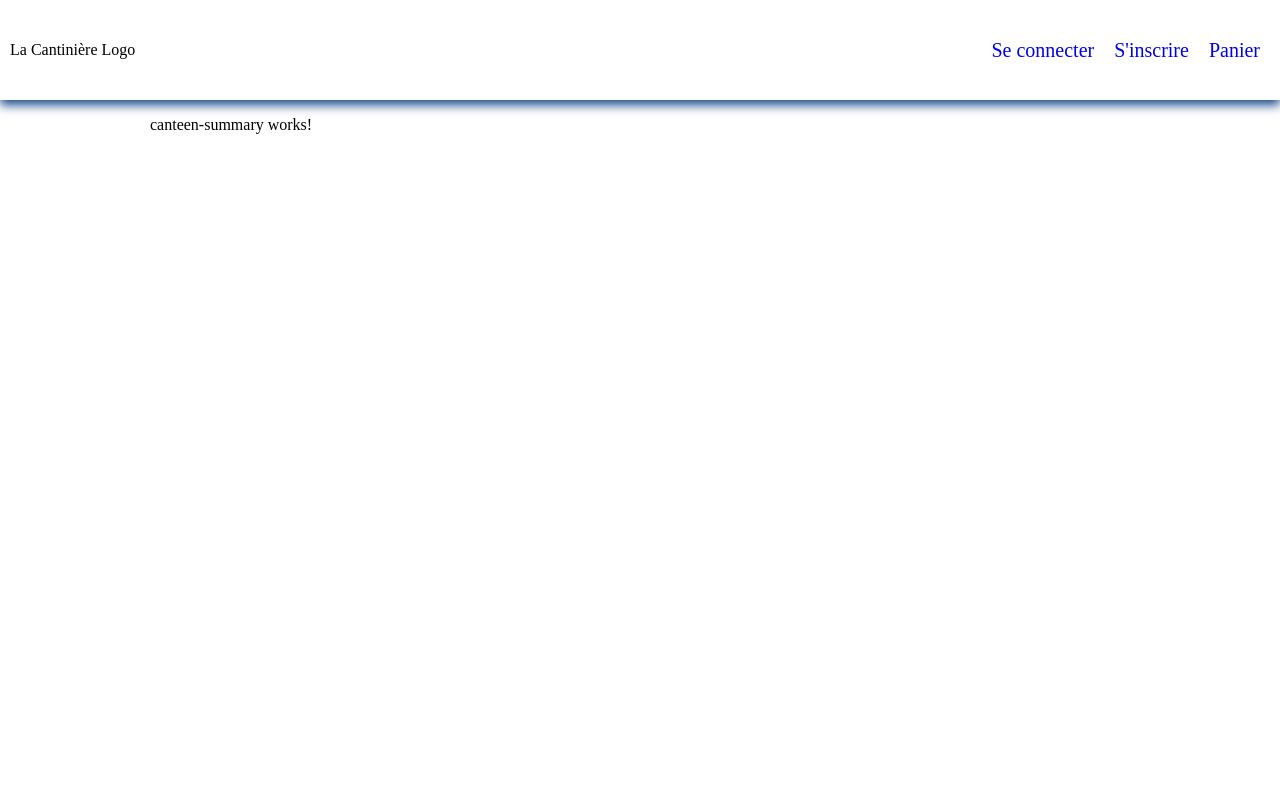
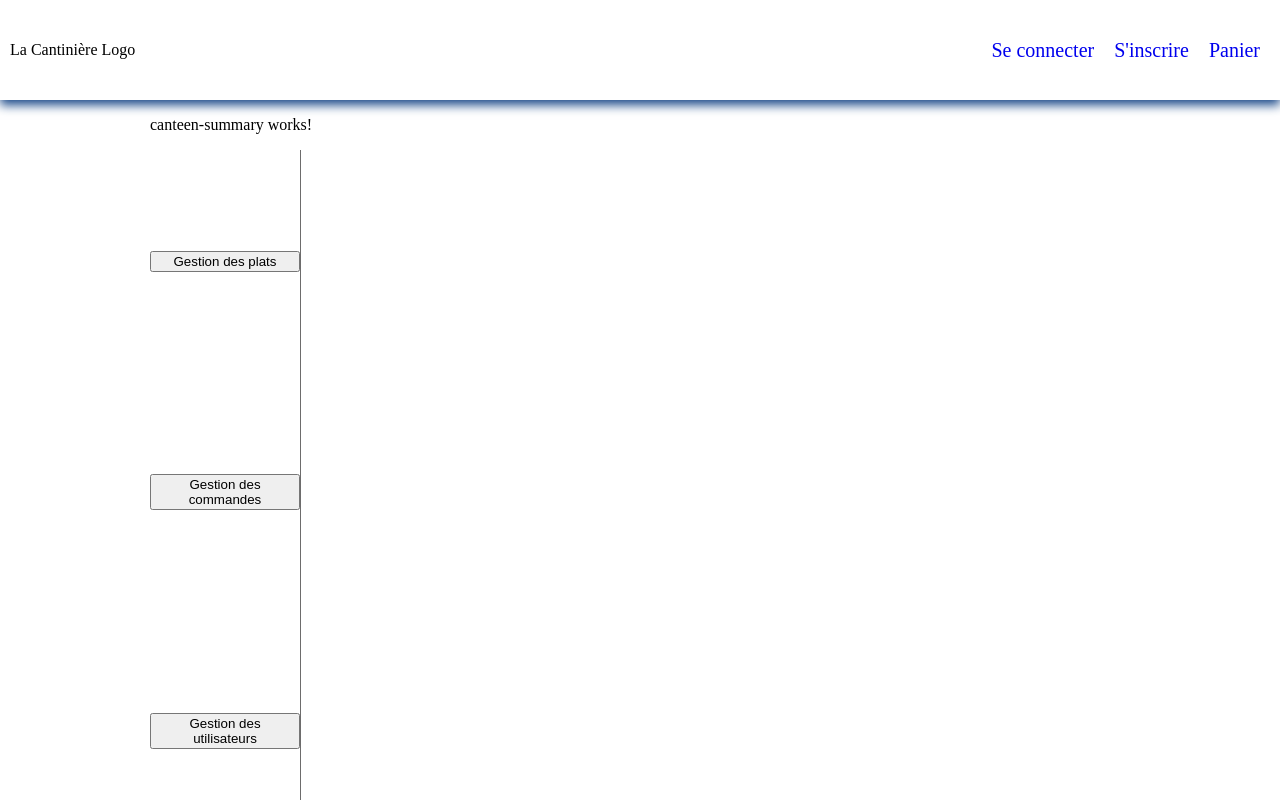
Before and after one commit to mitsune91/cantinerie, an Angular app: page /cantiniere in a window 1280 px wide. Built offline with nearby package versions, Linux system fonts and the light colour scheme; no server answers.

Commit message:
dynamic sidebar.component

```diff
--- /dev/null
+++ b/src/app/app.sidebar.module.ts
@@ -0,0 +1,16 @@
+import { NgModule } from '@angular/core';
+import { CommonModule } from '@angular/common';
+import {SidebarComponent} from './components/sidebar/sidebar.component';
+
+const sidebarComponents = [
+  SidebarComponent
+];
+
+@NgModule({
+  imports: [
+    CommonModule
+  ],
+  declarations: [...sidebarComponents],
+  exports: [...sidebarComponents],
+})
+export class AppSidebarModule { }
--- a/src/app/components/sidebar/sidebar.component.html
+++ b/src/app/components/sidebar/sidebar.component.html
@@ -1,5 +1,5 @@
 <div class="sidebar-wrapper">
-  <button *ngFor="let menu of userMenus"
+  <button *ngFor="let menu of buttonsMenu"
           [value]="menu"
           (click)="selectDayForMenu(menu)">
     {{menu}}
--- a/src/app/components/sidebar/sidebar.component.ts
+++ b/src/app/components/sidebar/sidebar.component.ts
@@ -1,4 +1,4 @@
-import {Component, OnInit, Output, EventEmitter} from '@angular/core';
+import {Component, OnInit, Output, EventEmitter, Input} from '@angular/core';
 
 @Component({
   selector: 'app-sidebar',
@@ -7,21 +7,20 @@ import {Component, OnInit, Output, EventEmitter} from '@angular/core';
 })
 export class SidebarComponent implements OnInit {
 
-  @Output() newItemEvent = new EventEmitter<string>();
+  @Input() buttonsMenu;
 
-  role = null;
-  userMenus = ['Lundi', 'Mardi', 'Mercredi', 'Jeudi', 'Vendredi'];
-  adminManageMenus = [];
+  @Output() btnEvent = new EventEmitter<string>();
 
   constructor() { }
 
   ngOnInit(): void {
+    console.log(this.buttonsMenu);
   }
 
   // Récupère le jour sélectionner dans la sidebar
   // pour l'envoyer au composant Home
   selectDayForMenu(value: string): void {
-    this.newItemEvent.emit(value);
+    this.btnEvent.emit(value);
   }
 
 }
--- a/src/app/views/canteen/canteen-summary/canteen-summary.component.html
+++ b/src/app/views/canteen/canteen-summary/canteen-summary.component.html
@@ -1 +1,6 @@
 <p>canteen-summary works!</p>
+
+<app-sidebar
+  [buttonsMenu]="canteenMenus"
+  (btnEvent)="onSelectedMenu($event)"
+></app-sidebar>
--- a/src/app/views/canteen/canteen-summary/canteen-summary.component.ts
+++ b/src/app/views/canteen/canteen-summary/canteen-summary.component.ts
@@ -10,6 +10,7 @@ import {takeUntil} from 'rxjs/operators';
 })
 export class CanteenSummaryComponent extends BaseComponent implements OnInit {
 
+  canteenMenus = ['Gestion des plats', 'Gestion des commandes', 'Gestion des utilisateurs'];
   orderOfTheDay: any;
   day = new Date();
 
@@ -40,4 +41,8 @@ export class CanteenSummaryComponent extends BaseComponent implements OnInit {
       });
   }
 
+  onSelectedMenu(section: string): void {
+    console.log(section);
+  }
+
 }
--- a/src/app/views/canteen/canteen.module.ts
+++ b/src/app/views/canteen/canteen.module.ts
@@ -3,14 +3,16 @@ import { CommonModule } from '@angular/common';
 
 import { CanteenSummaryComponent } from './canteen-summary/canteen-summary.component';
 import {CanteenRoutingModule} from './canteen-routing.module';
+import {AppSidebarModule} from '../../app.sidebar.module';
 
 @NgModule({
   declarations: [
-    CanteenSummaryComponent
+    CanteenSummaryComponent,
   ],
   imports: [
     CommonModule,
-    CanteenRoutingModule
+    CanteenRoutingModule,
+    AppSidebarModule
   ]
 })
 export class CanteenModule { }
--- a/src/app/views/home/home.component.html
+++ b/src/app/views/home/home.component.html
@@ -1,6 +1,9 @@
 <!--<h1 id="wk">{{ date | date: 'w'}}</h1>-->
 
-<app-sidebar (newItemEvent)="loadMenuOfSelectedDay($event)"></app-sidebar>
+<app-sidebar
+  (btnEvent)="loadMenuOfSelectedDay($event)"
+  [buttonsMenu]="days"
+></app-sidebar>
 <div>Semaine {{ weekNumber }}</div>
 <div class="wrapper" *ngIf="selectedMenusFromDay?.length">
   <div *ngFor="let menu of selectedMenusFromDay[0]?.menus">
```
Also changed, not shown: src/app/app.module.ts (+5 -3 lines).
